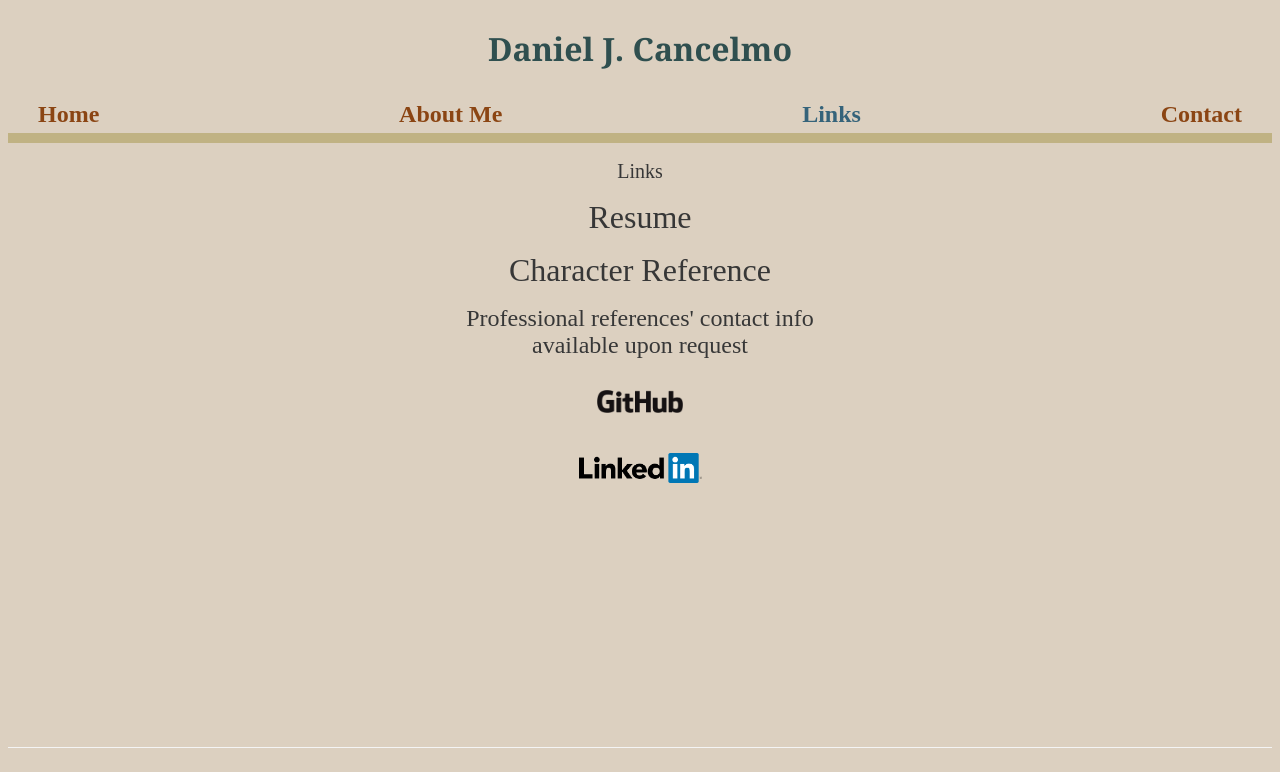
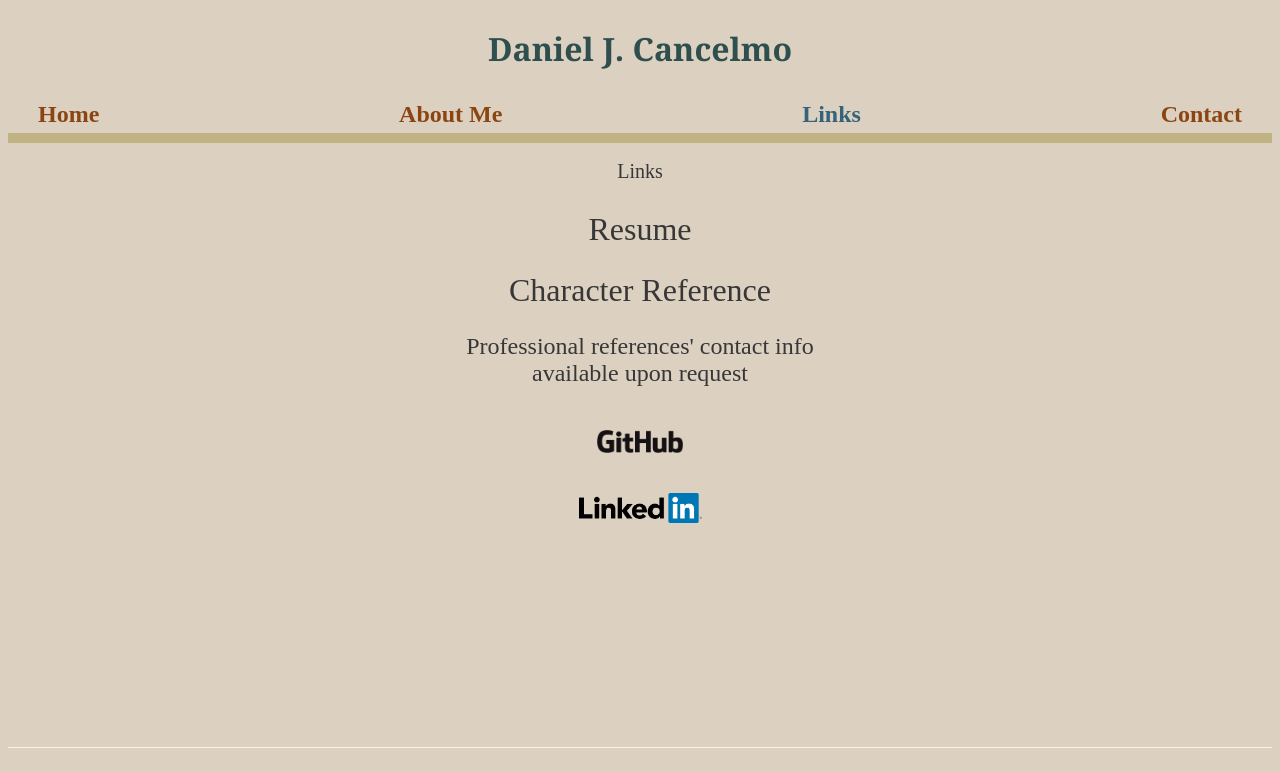
Before and after one commit to dcancelmo/dcancelmo.github.io, a PHP site: page /links.html in a window 1280 px wide. Shown: the top 772 px of the page. Run offline with PHP 8.4, Linux system fonts and the light colour scheme.

Commit message:
Links fixed

```diff
--- a/links.html
+++ b/links.html
@@ -21,32 +21,26 @@
 
 				<h2>Links</h2>
 				<span id = "linksImg">
-					<p>
-						<a id = "resume" target = "_blank" href="https://docs.google.com/document/d/10OJtPC9YV2cs6-Ep_8Ska7D6_X9tQDflTLbQrNm4PVI/edit?usp=sharing">
-							<center>Resume</center>
-						</a>
+					<p class="center-links">
+						<a id = "resume" target = "_blank" href="https://docs.google.com/document/d/10OJtPC9YV2cs6-Ep_8Ska7D6_X9tQDflTLbQrNm4PVI/edit?usp=sharing">Resume</a>
 					</p>
-					<p>
-						<a id = "reference" target = "_blank" href = "Rosenblum_Reference.pdf">
-							<center>Character Reference</center>
-						</a>
+					<p class="center-links">
+						<a id = "reference" target = "_blank" href = "Rosenblum_Reference.pdf">Character Reference</a>
 					</p>
-					<p>
-						<a id = "referenceProf" target = "_blank" href = "contact.html">
-							<center>Professional references' contact info<br>available upon request</center>
-						</a>
+					<p class="center-links">
+						<a id = "referenceProf" target = "_blank" href = "contact.html">Professional references' contact info<br>available upon request</a>
 					</p>
 
-					<p id = "github">
+					<div id = "github">
 						<a target = "_blank"  href="https://github.com/dcancelmo">
 							<img src = "images/GitHub_Logo.png" alt="GitHub Logo" width="86.8px"><!-- Shouldn't define width like this -->
 						</a>
-					</p>
-					<p id = "linkedin">
+					</div>
+					<div id = "linkedin">
 						<a target = "_blank" href="https://www.linkedin.com/in/dan-cancelmo-32b580a7">
 							<img src = "images/Linkedin_Logo.png" alt="LinkedIn Logo" width="123px"><!-- Shouldn't define width like this -->
 						</a>
-					</p>
+					</div>
 				</span>
 			</section>
 		</div>
--- a/style.css
+++ b/style.css
@@ -33,9 +33,13 @@ section {
 	padding-bottom: 3em;
 }
 
-.center {
+.center, .center-links {
 	margin: auto;
-	width: 30em
+	width: 30em;
+}
+.center-links {
+	text-align: center;
+	padding: 0.75em;
 }
 
 /*Paper#F4F4F4*/
```
Also changed, not shown: README.md.
